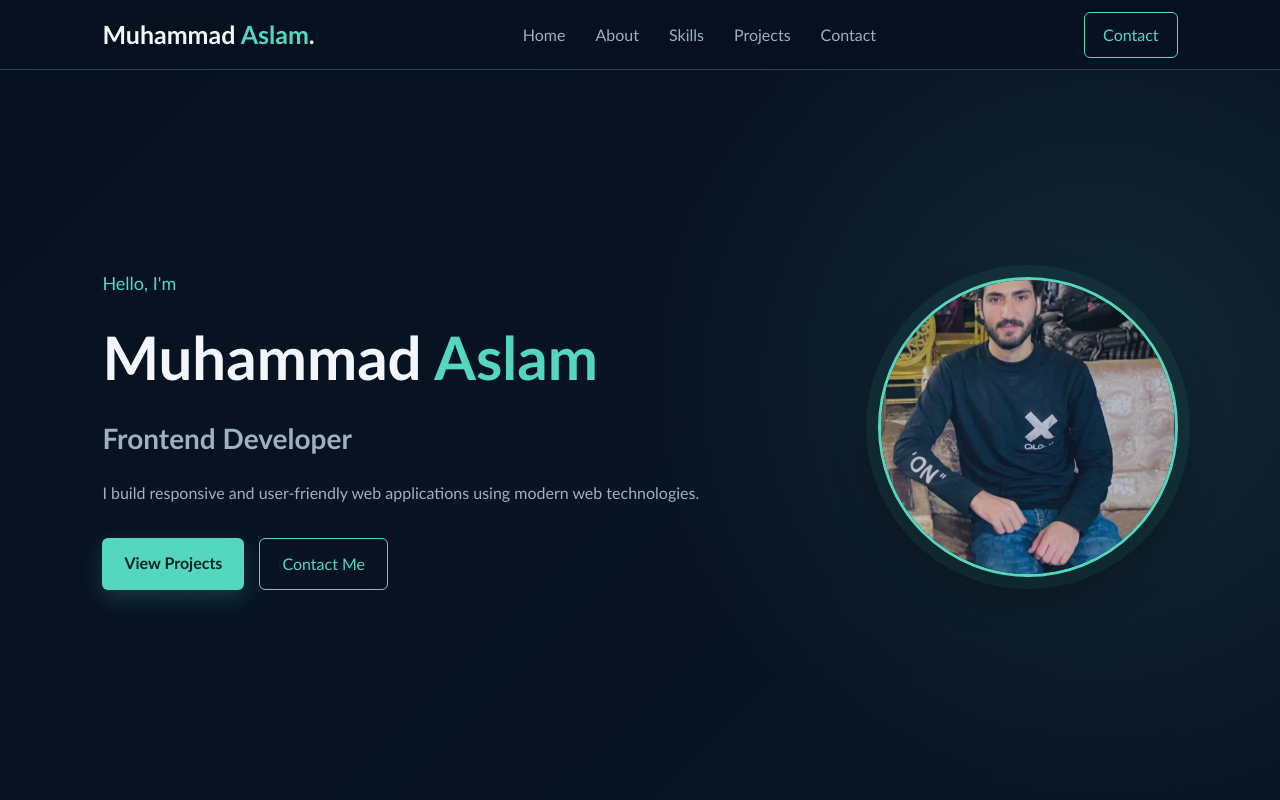
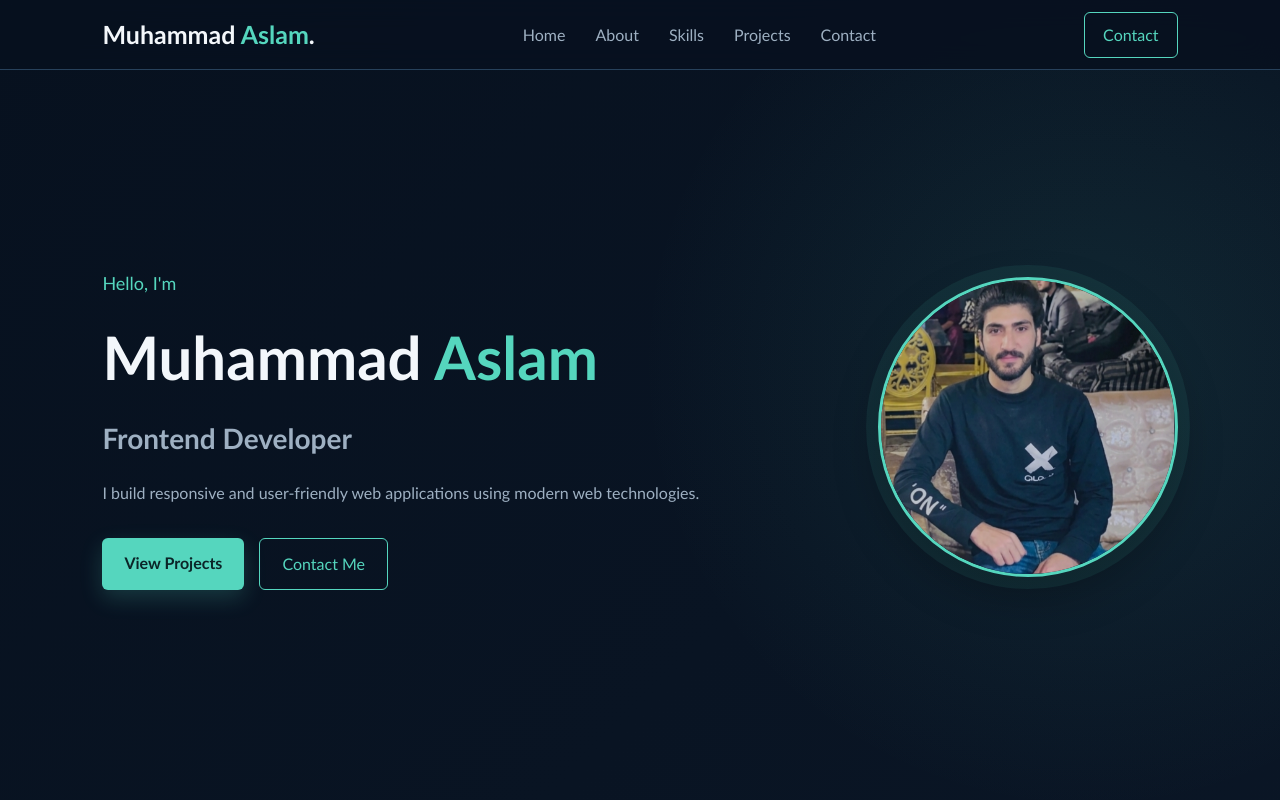
Before and after one commit to Aslam123-git/portfolio, a React app: page / in a window 1280 px wide. Shown: the top 800 px of the page. Built offline with nearby package versions, Linux system fonts and the light colour scheme; the HTML template or start-up script is replaced by a standard one.

Commit message:
Update profile image styling

```diff
--- a/src/App.css
+++ b/src/App.css
@@ -204,6 +204,7 @@ a {
   height: 300px;
 
   object-fit: cover;
+  object-position: center 25%;
 
   border-radius: 50%;
 
```
